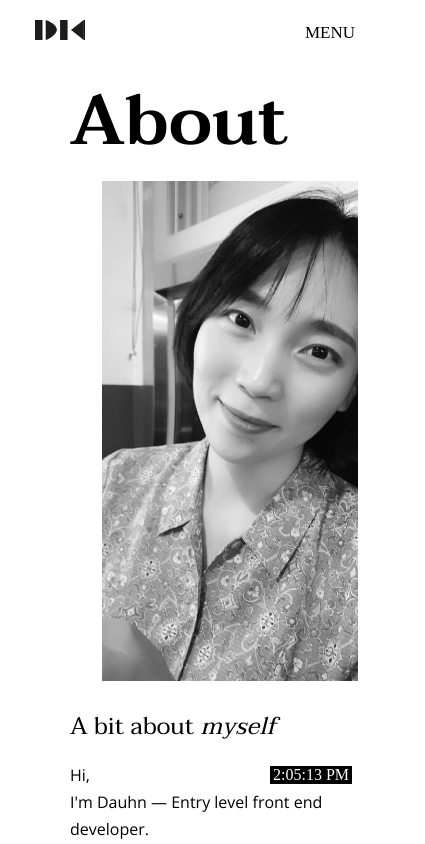
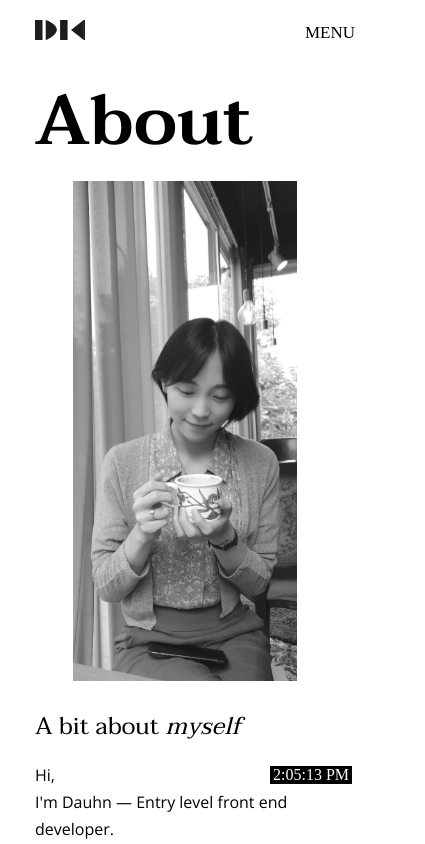
Before and after one commit to dauhnKim/myPortfolio, a React (Create React App) app: page /#/about in a window 390 px wide. Shown: the top 844 px of the page, 425 px wide, since content can reach past the window. Built offline with nearby package versions, Linux system fonts and the light colour scheme; a web font is replaced by a local one.

Commit message:
Resized css files

```diff
--- a/src/routes/About.css
+++ b/src/routes/About.css
@@ -22,7 +22,7 @@ main {
   width: 100%;
   height: 500px;
   object-fit: cover;
-  object-position: center center;
+  object-position: center bottom;
 }
 .about_contents {
   float: left;
@@ -40,15 +40,18 @@ h2 {
 @media (max-width: 896px) {
   main {
     position: relative;
-    width: 100%;
+  }
+  .about_main {
+    left: 0;
+    padding: 0;
+    margin: 0
   }
   .about_container {
-    padding: 35px;
-    padding-top: 0
+    padding: 0 35px;
   }
   .about_img {
-    width: 80%;
-    margin-left:10%
+    width: 70%;
+    margin-left: 12%
   }
   .about_contents {
     padding-left: 0px;
@@ -68,6 +71,6 @@ h2 {
 }
 
 /* IE6,7,9,10 */
-@media screen and (min-width: 640px), screen\9 {
+@media screen and (max-width: 896px), screen\9 {
   main {left: 35px}
 }
--- a/src/routes/Contact.css
+++ b/src/routes/Contact.css
@@ -1,6 +1,7 @@
 @import url('https://fonts.googleapis.com/css2?family=Open+Sans&family=Taviraj:wght@200;400;600&display=swap');
 main {
   position: relative;
+  width: 100%;
 }
 .contact_main {
   font-family: 'Taviraj', serif;
@@ -14,24 +15,34 @@ main {
   font-weight: 200;
   font-size: 32px;
 }
-@media (max-width: 896px) {
-  .contact_main {
-    padding: 0 35px
-  }
-  .contact_main .mail, .contact_main p {
-    font-size: 2.1rem
-  }
-}
 
  /* IE10+ */
 @media screen and (-ms-high-contrast: active), (-ms-high-contrast: none) {
  main {
    position: relative;
    width: 100%;
-   left: 100px
+   margin-left: 100px
  }
 }
-/* IE6,7,9,10 */
-@media screen and (max-width: 896px), screen\9 {
-  main {left: 35px}
+/* IE6,7,9,10 */s
+@media screen\9 {
+  main {margin-left: 35px}
 }
+
+
+@media (max-width: 896px) {
+  main {
+    padding: 0;
+    left: 0;
+    margin-left: 0
+  }
+  .contact_main {
+    left: 0;
+    margin: 0;
+    padding: 0 35px;
+    width: 80%
+  }
+  .contact_main .mail, .contact_main p {
+    font-size: 2.1rem
+  }
+}
--- a/src/routes/Resume.css
+++ b/src/routes/Resume.css
@@ -53,24 +53,31 @@ section.skl {
 }
 @media (max-width: 896px) {
   .resume_main {
-    padding: 0 35px
+    left: 0;
+    padding: 0;
+    margin: 0
+  }
+  .resume_container {
+    margin: 0 35px
   }
   section {
     display: block;
     float: none;
     width: 100%;
-    margin: 0;
+    margin: 0
   }
   section.edu {
     margin: 0;
     width: 90%;
+    margin: 0
   }
   section.exp {
+    margin: 0;
     margin: 0
   }
   section.skl {
     width: 100%;
-    margin: 0
+    margin-left: 0
   }
 }
 
@@ -84,5 +91,5 @@ section.skl {
 }
 /* IE6,7,9,10 */
 @media screen and (max-width: 896px), screen\9 {
-  main {left: 35px}
+  main {margin-left: 35px}
 }
--- a/src/routes/Work.css
+++ b/src/routes/Work.css
@@ -100,8 +100,14 @@
   border: solid 1px #000;
 }
 @media (max-width: 896px) {
+  .work_main {
+    padding: 0;
+    left: 0;
+    margin: 0
+  }
   .work_container h1 {
-    padding: 0 35px;
+    padding: 0;
+    margin-left: 35px
   }
   .work_container h2 {
     margin-top: 80px;
@@ -129,6 +135,6 @@
     margin-bottom: 60px;
   }
   .work_photo_ul li img {
-    height: auto
+    height: auto;
   }
 }
```
Also changed, not shown: src/routes/images/about.png.
